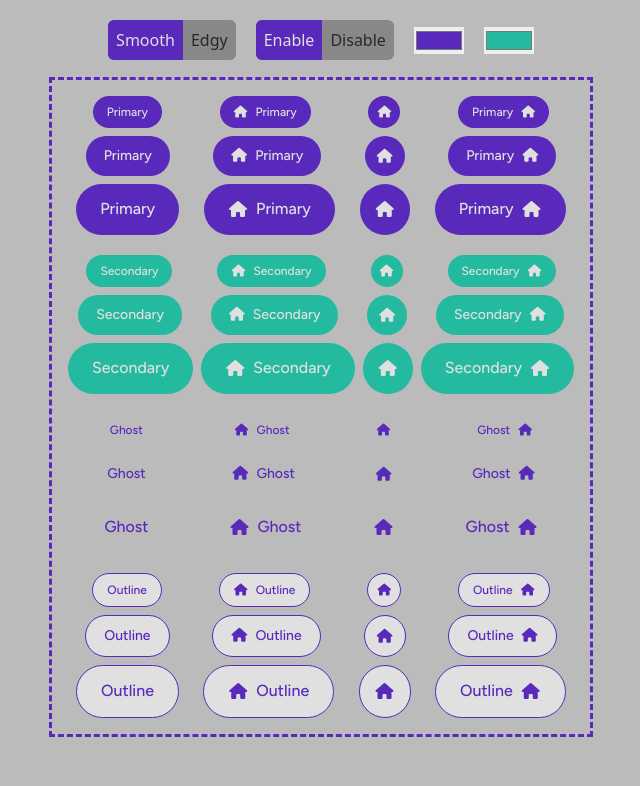
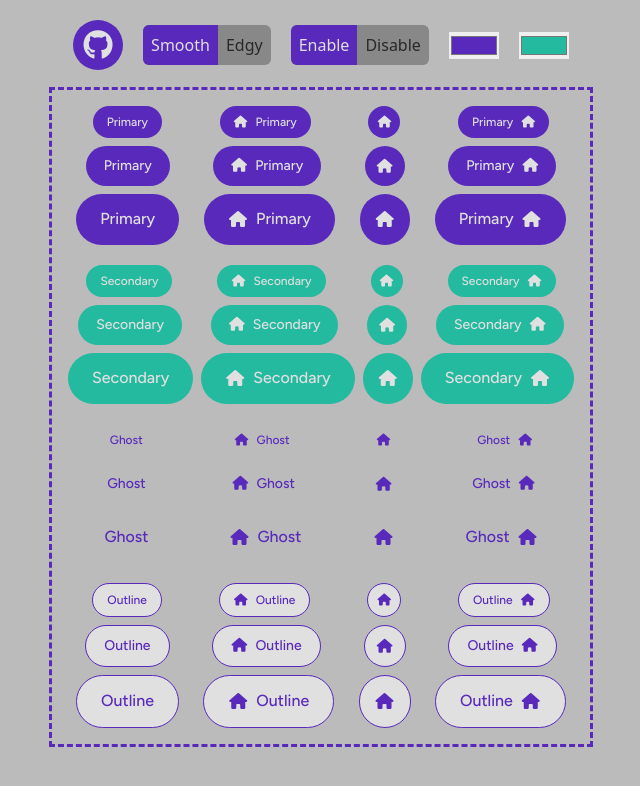
Before and after one commit to devalanlima/Free-Responsive-Button-UI-Kit-React-Components, a React (Vite) app: page / in a window 1280 px wide. Shown: the top 786 px of the page, without its empty margins (319-959 px from the left). Built offline with nearby package versions, Linux system fonts and the light colour scheme.

Commit message:
feat: Add github button

```diff
--- a/src/App.tsx
+++ b/src/App.tsx
@@ -23,6 +23,14 @@ export default function App() {
     <>
       <div className="flex flex-col justify-center items-center w-fit p-5 mx-auto">
         <div className="flex gap-5 items-center">
+          <Button
+          size="large" icon={<i className="fa-brands fa-github text-[30px]"></i>}
+          iconPosition="only"
+          title="Github"
+          onClick={() => window.open("https://github.com/devalanlima/Free-Responsive-Button-UI-Kit-React-Components", "_blank")}
+          >
+            GitHub
+          </Button>
           <Toggle
             inputValue={corner}
             onChange={handleChangeCorner}
```
